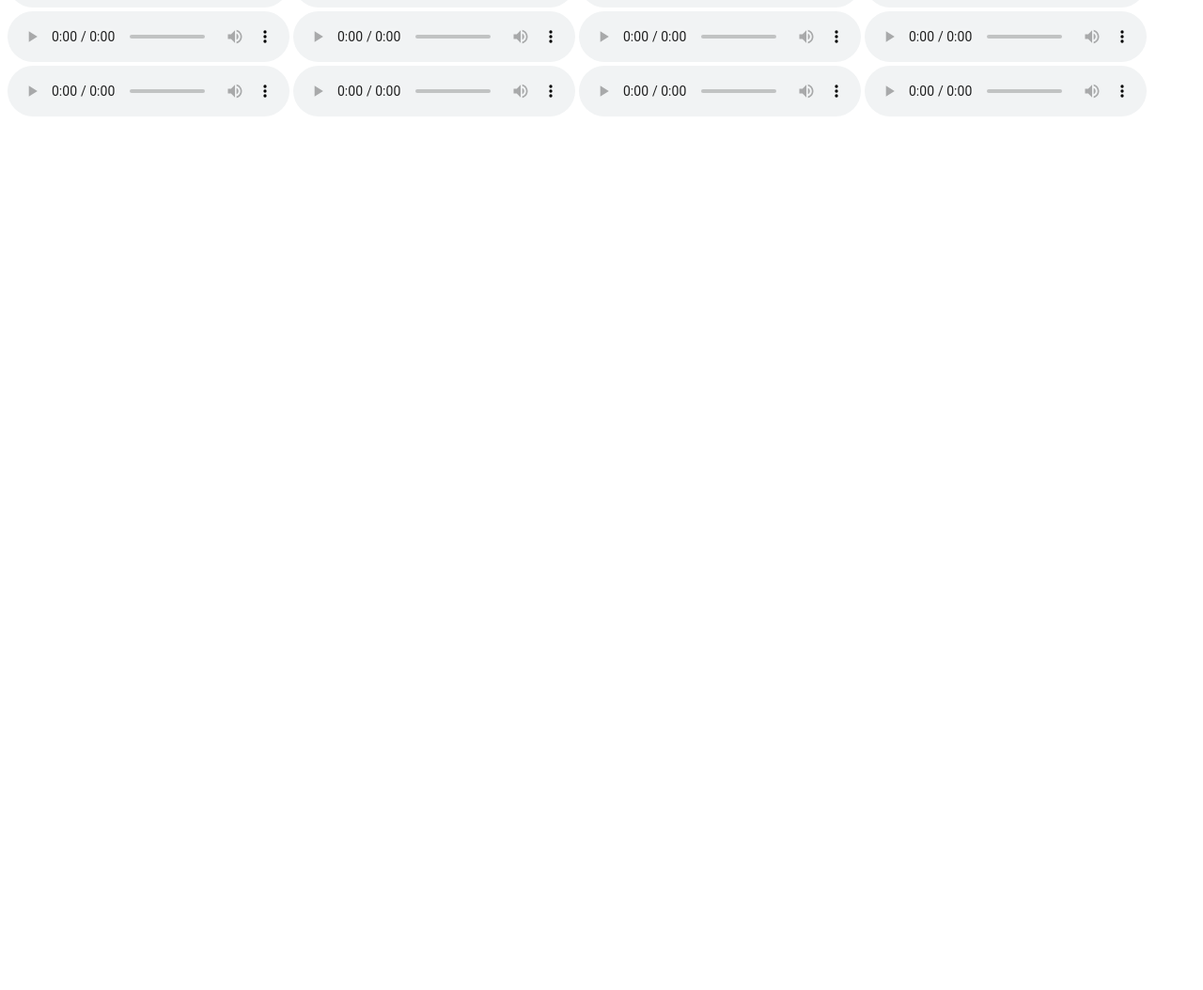
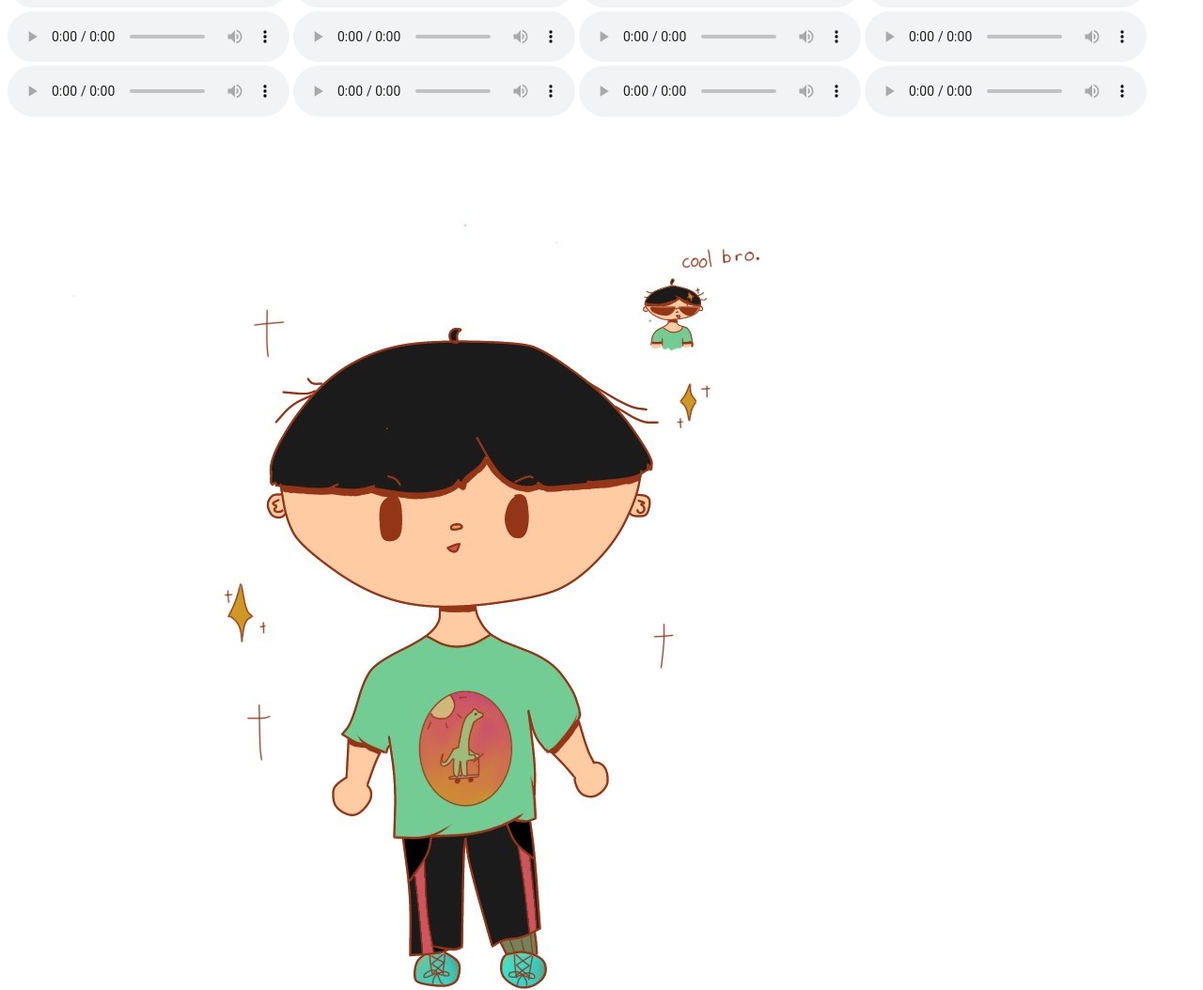
Before and after one commit to Sanya1001/egr100, a plain HTML site: page index.html in a window 1280 px wide. Shown: the part 440-1494 px from the top of the page at 94% size. Before the commit the page ends 800 px from the top, so only its background shows below. Drawn offline with Linux system fonts and the light colour scheme.

Commit message:
Update index.html

```diff
--- a/index.html
+++ b/index.html
@@ -98,5 +98,6 @@
     <audio controls>
         <source src="audio/OnlyMP3.net - Ludovico Einaudi - Petricor--8xeStLTnhM-192k-1633620022758.mp3" type="audio/mp3">
     </audio>
+    <img src="https://github.com/Sanya1001/egr100/blob/main/image_6483441.JPG"> </img>
 </body>
 </html>
```
